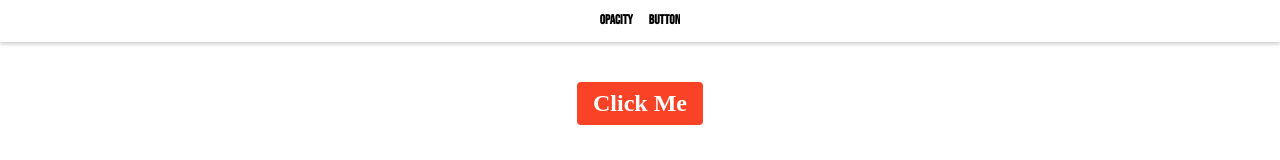
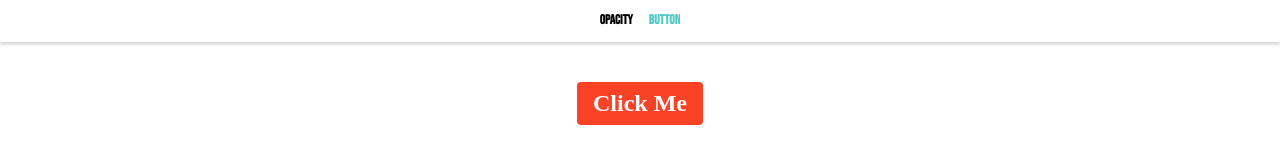
Before and after one commit to eylonshm/reactFramerMotionExamples, a React (Vite) app: page /button in a window 1280 px wide. Shown: the top 160 px of the page. Built offline with nearby package versions, Linux system fonts and the light colour scheme.

Commit message:
Update NavBar active link state

```diff
--- a/package.json
+++ b/package.json
@@ -10,6 +10,7 @@
     "preview": "vite preview"
   },
   "dependencies": {
+    "classnames": "^2.3.2",
     "framer-motion": "^10.15.2",
     "normalize.css": "^8.0.1",
     "react": "^18.2.0",
--- a/src/components/Navbar/index.jsx
+++ b/src/components/Navbar/index.jsx
@@ -2,6 +2,8 @@ import React from 'react'
 import { Link } from 'react-router-dom'
 import styles from './index.module.scss'
 import { motion } from 'framer-motion'
+import { useLocation } from 'react-router-dom'
+import classNames from 'classnames'
 
 const buttonVariants = {
   hovered: {
@@ -27,11 +29,14 @@ const lineVariants = {
 }
 
 const Navbar = ({ paths }) => {
-  const renderLinks = (paths) =>
-    paths.map((path) => (
+  let location = useLocation()
+
+  const renderLink = (path) => (
     <motion.button
       initial='init'
-        className={styles.navElement}
+      className={classNames(styles.navElement, {
+        [styles.active]: location.pathname === path,
+      })}
       key={path}
       variants={buttonVariants}
       whileHover='hovered'
@@ -44,7 +49,9 @@ const Navbar = ({ paths }) => {
         </motion.div>
       </Link>
     </motion.button>
-    ))
+  )
+
+  const renderLinks = (paths) => paths.map((path) => renderLink(path))
 
   return <div className={styles.wrapper}>{renderLinks(paths)}</div>
 }
--- a/src/components/Navbar/index.module.scss
+++ b/src/components/Navbar/index.module.scss
@@ -12,6 +12,12 @@
 a {
   text-decoration: none;
   color: black;
+}
+
+.active {
+  a {
+    color: #4fc9c5;
+  }
 }
 
 .navElement {
```
Also changed, not shown: 1 other file (tests, documents, lock files or other folders). Lines whose indentation alone changed are shown as unchanged.
